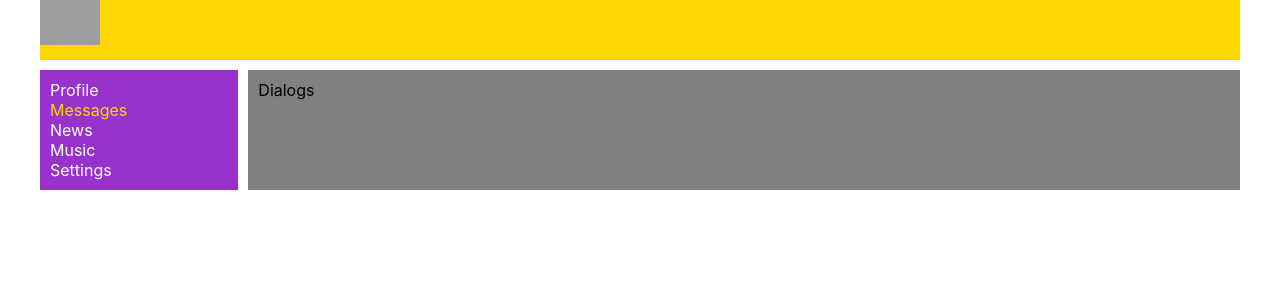
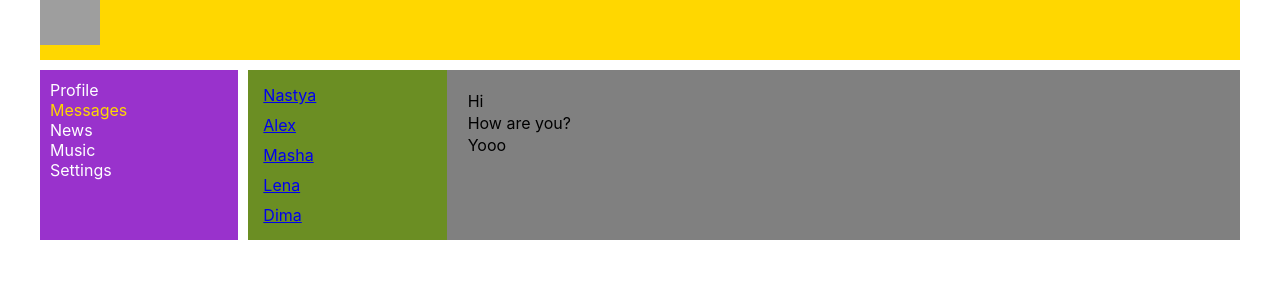
Before and after one commit to AnaKhurs/mySocialNetworkTS, a React (Create React App) app: page /dialogs in a window 1280 px wide. Shown: the top 300 px of the page. Built offline with nearby package versions, Linux system fonts and the light colour scheme; grey boxes are pictures that could not be loaded.

Commit message:
roure exact dialogs

```diff
--- a/src/App.css
+++ b/src/App.css
@@ -13,5 +13,5 @@
 .app-wrapper-content {
     grid-area: c;
     background-color: grey;
-    padding: 10px;
+    padding: 0px;
 }
--- a/src/components/Dialogs/Dialogs.module.css
+++ b/src/components/Dialogs/Dialogs.module.css
@@ -0,0 +1,25 @@
+.content {
+    display: grid;
+    grid-template-columns: 20fr 80fr;
+}
+
+
+.dialogs {
+padding: 10px;
+    background-color: olivedrab;
+    /*text-decoration: none;*/
+}
+
+.dialog {
+    padding: 5px;
+}
+.dialogs .active{
+    color: gold;
+}
+.messages {
+    padding: 20px;
+}
+
+.message {
+    padding: 1px;
+}
--- a/src/components/Dialogs/Dialogs.tsx
+++ b/src/components/Dialogs/Dialogs.tsx
@@ -1,9 +1,34 @@
 import React from 'react';
 import classes from './Dialogs.module.css';
+import {NavLink} from "react-router-dom";
+
 
 const Dialogs = () => {
     return (
-        <div className={classes.content}>Dialogs</div>
+        <div className={classes.content}>
+            <div className={classes.dialogs}>
+                <div className={classes.dialog + " " + classes.active}>
+                   <NavLink to='/dialogs/1'>Nastya</NavLink>
+                </div>
+                <div className={classes.dialog}>
+                    <NavLink to='/dialogs/2'>Alex</NavLink>
+                    </div>
+                <div className={classes.dialog}>
+                    <NavLink to='/dialogs/3'>Masha</NavLink>
+                    </div>
+                <div className={classes.dialog}>
+                    <NavLink to='/dialogs/4'>Lena</NavLink>
+                    </div>
+                <div className={classes.dialog}>
+                    <NavLink to='/dialogs/5'>Dima</NavLink>
+                    </div>
+            </div>
+            <div className={classes.messages}>
+                <div className={classes.message}>Hi</div>
+                <div className={classes.message}>How are you?</div>
+                <div className={classes.message}>Yooo</div>
+            </div>
+        </div>
     )
 }
 
--- a/src/components/Profile/Profile.module.css
+++ b/src/components/Profile/Profile.module.css
@@ -1,4 +1,4 @@
 
-. img {
+.profileImg img {
     width: 100%;
 }
--- a/src/components/Profile/Profile.tsx
+++ b/src/components/Profile/Profile.tsx
@@ -5,7 +5,7 @@ import MyPosts from "./MyPosts/MyPosts";
 const Profile = () => {
     return (
         <div>
-            <div>
+            <div className={classes.profileImg}>
                 <img src='https://www.tourdom.ru/upload/iblock/c67/c67d37818296f908f1ba70503667e48c.jpeg'/>
             </div>
             <div>
```
